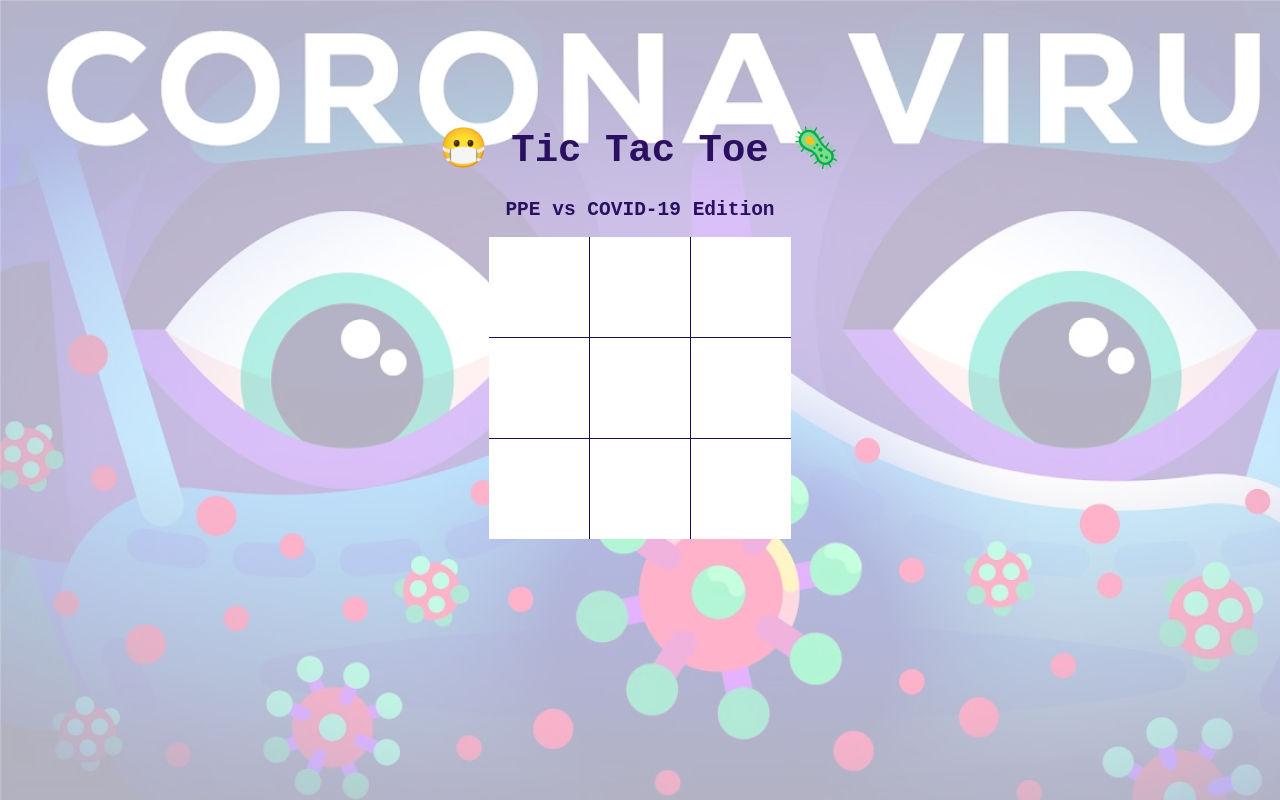
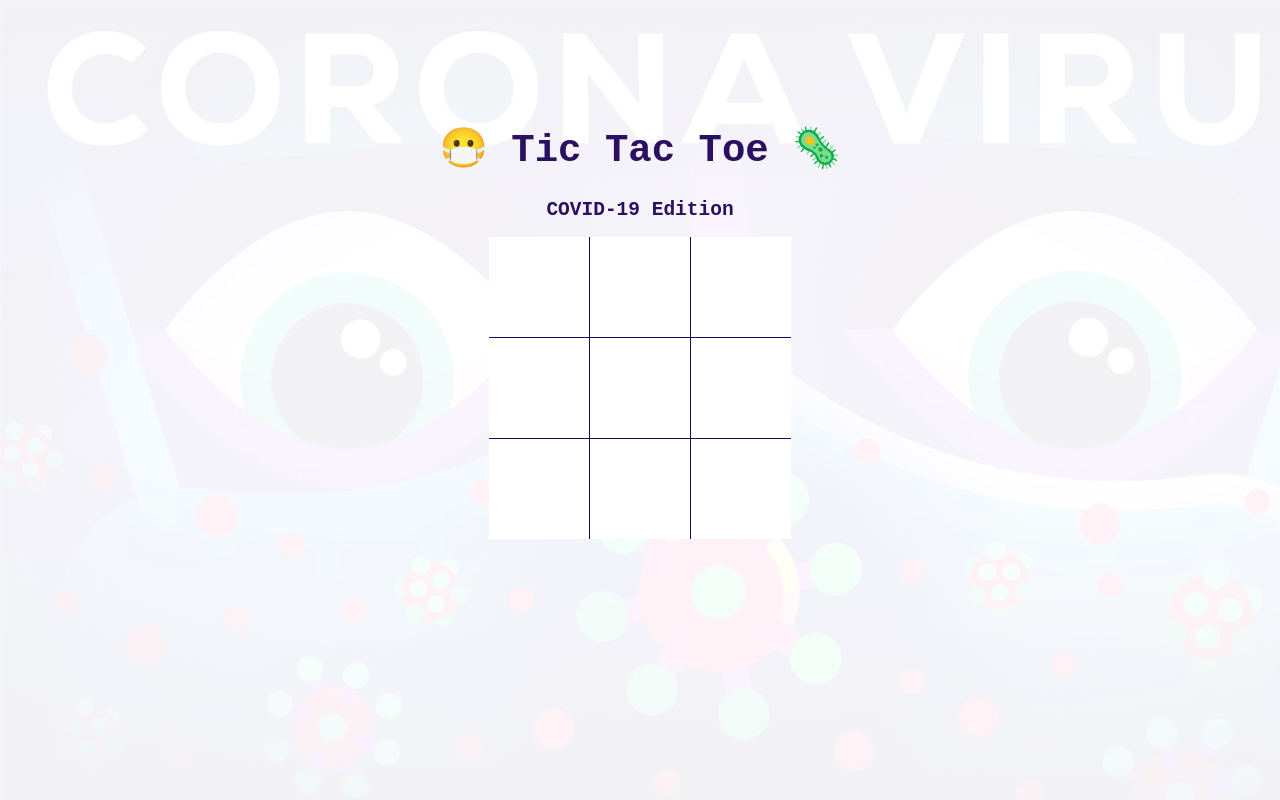
Before and after one commit to derrickmstrong/TicTacToe, a plain HTML site: page index.html in a window 1280 px wide. Drawn offline with Linux system fonts and the light colour scheme.

Commit message:
Updated title

```diff
--- a/index.html
+++ b/index.html
@@ -10,7 +10,7 @@
   <body>
     <div id="board">
       <h1>😷 Tic Tac Toe 🦠</h1>
-      <h2>PPE vs COVID-19 Edition</h2>
+      <h2>COVID-19 Edition</h2>
       <div class="row">
         <div class="top left"></div>
         <div class="top center"></div>
--- a/styles.css
+++ b/styles.css
@@ -6,7 +6,7 @@ body::after {
   content: "";
   background-image: url(./c19.jpg);
   background-size: cover;
-  opacity: 0.3;
+  opacity: 0.05;
   top: 0;
   left: 0;
   bottom: 0;
```
